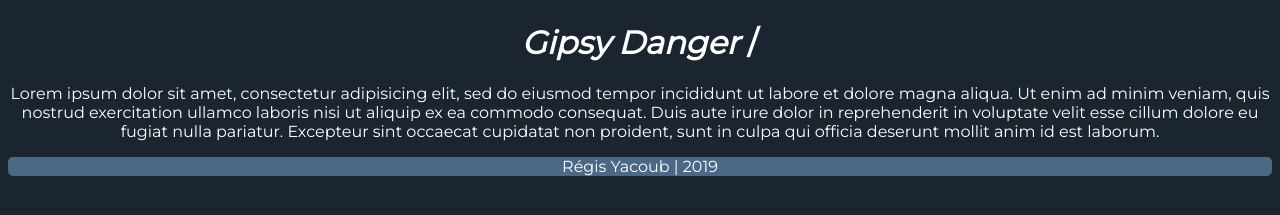
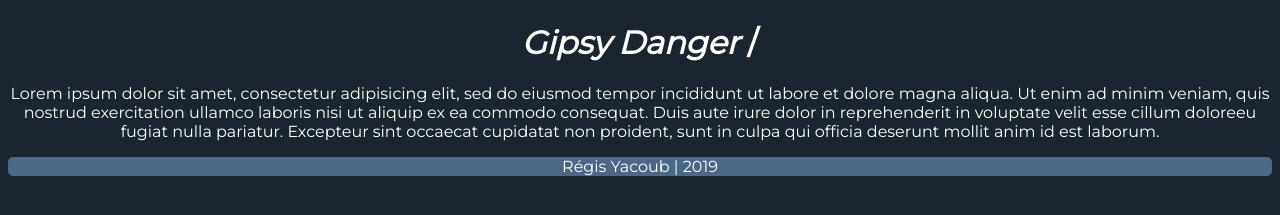
Before and after one commit to Eracom-ID471/projet-2-regisyacoub, a Jekyll site: the page built from _robots/03-Pacific_Rime.md, in a window 1280 px wide. Shown: the part 532-747 px from the top of the page. Built offline with Jekyll 4.4.1, drawn with Linux system fonts in a browser that asks for light colours.

Commit message:
Update 03-Pacific_Rime.md

```diff
--- a/_robots/03-Pacific_Rime.md
+++ b/_robots/03-Pacific_Rime.md
@@ -8,4 +8,4 @@
 short_description: SKIBIDI BIDI BIDI BI BI BUUUII
 ---
 
-Lorem ipsum dolor sit amet, consectetur adipisicing elit, sed do eiusmod tempor incididunt ut labore et dolore magna aliqua. Ut enim ad minim veniam, quis nostrud exercitation ullamco laboris nisi ut aliquip ex ea commodo consequat. Duis aute irure dolor in reprehenderit in voluptate velit esse cillum dolore eu fugiat nulla pariatur. Excepteur sint occaecat cupidatat non proident, sunt in culpa qui officia deserunt mollit anim id est laborum.
+Lorem ipsum dolor sit amet, consectetur adipisicing elit, sed do eiusmod tempor incididunt ut labore et dolore magna aliqua. Ut enim ad minim veniam, quis nostrud exercitation ullamco laboris nisi ut aliquip ex ea commodo consequat. Duis aute irure dolor in reprehenderit in voluptate velit esse cillum doloreeu fugiat nulla pariatur. Excepteur sint occaecat cupidatat non proident, sunt in culpa qui officia deserunt mollit anim id est laborum.
```
